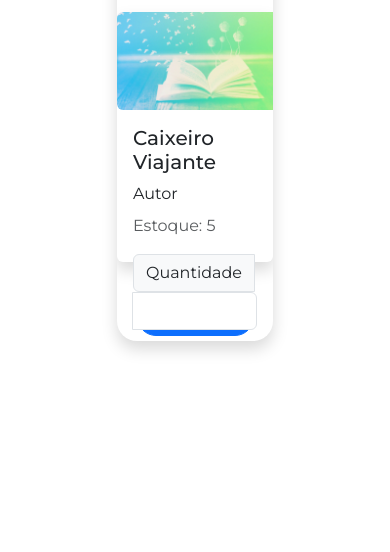
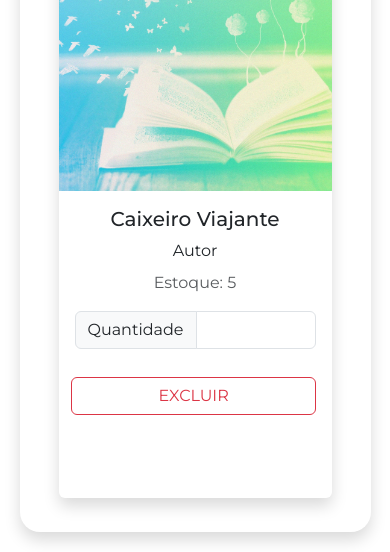
Before and after one commit to loreslei/reg_auth_llibre, a website: page public/buy.html in a window 390 px wide. Shown: the part 292-844 px from the top of the page. Drawn offline with nearby package versions, Linux system fonts and the light colour scheme.

Commit message:
fixed more design issues

```diff
--- a/public/buy.html
+++ b/public/buy.html
@@ -38,22 +38,22 @@
         </div>
       </nav>
 
-      <div class="margin2 shadow">
+      <div id="ContainerCarrinho" class="margin2 shadow">
 
         <h1 id="Label" class="display-6 w-100">
           Carrinho:
         </h1>
 
-        <div class="card mb-3 shadow col-12 col-md-8 col-lg-10" style="max-width: 650px; height: 200px;">
+        <div id="CardCompra" class="card mb-3 shadow col-12 col-md-8 col-lg-10" style="max-width: 650px; height: 200px;">
           <div class="row g-0 h-100">
             <div class="col-md-4">
               <img src="styles/imgs/livro.jpg" class="img-fluid rounded-start" alt="Imagem do livro">
             </div>
             <div class="col-md-8">
               <div class="card-body">
-                <h5 id="Titulo" class="card-title">Caixeiro Viajante</h5>
-                <p id="Autor" class="card-title">Autor</p>
-                <p id="Estoque" class="card-text text-body-secondary">Estoque: 5</p>
+                <h5 id="Titulo" class="card-title center-md">Caixeiro Viajante</h5>
+                <p id="Autor" class="card-title center-md">Autor</p>
+                <p id="Estoque" class="card-text text-body-secondary center-md">Estoque: 5</p>
                 <div class="input-group">
                   <span class="input-group-text">Quantidade</span>
                   <input type="number" min="1" class="form-control">
--- a/public/styles/buy.css
+++ b/public/styles/buy.css
@@ -36,3 +36,47 @@
 #Label{
     padding-left: 8%;
 }
+
+
+@media(max-width:1500px){
+
+    #ContainerCarrinho{
+        width: 70vw;
+        height: 60vh;
+    }
+
+}
+
+@media(max-width:700px){
+
+    #ContainerCarrinho{
+        margin-top: 8rem !important;
+        width: 90vw;
+        height: 80vh;
+    }
+
+    #CardCompra{
+        width: 70vw;
+        height: 60vh !important;
+    }
+
+    .center-md{
+        text-align: center !important;
+    }
+
+    #Excluir{
+        margin: 4.5%;
+        width: 90% !important;
+    }
+
+    .card img {
+        border-radius: 7px 7px 0px 0px !important;
+    }
+
+}
+
+@media(max-width:400px){
+    #CardCompra{
+        height: 65vh !important;
+    }
+}
```
